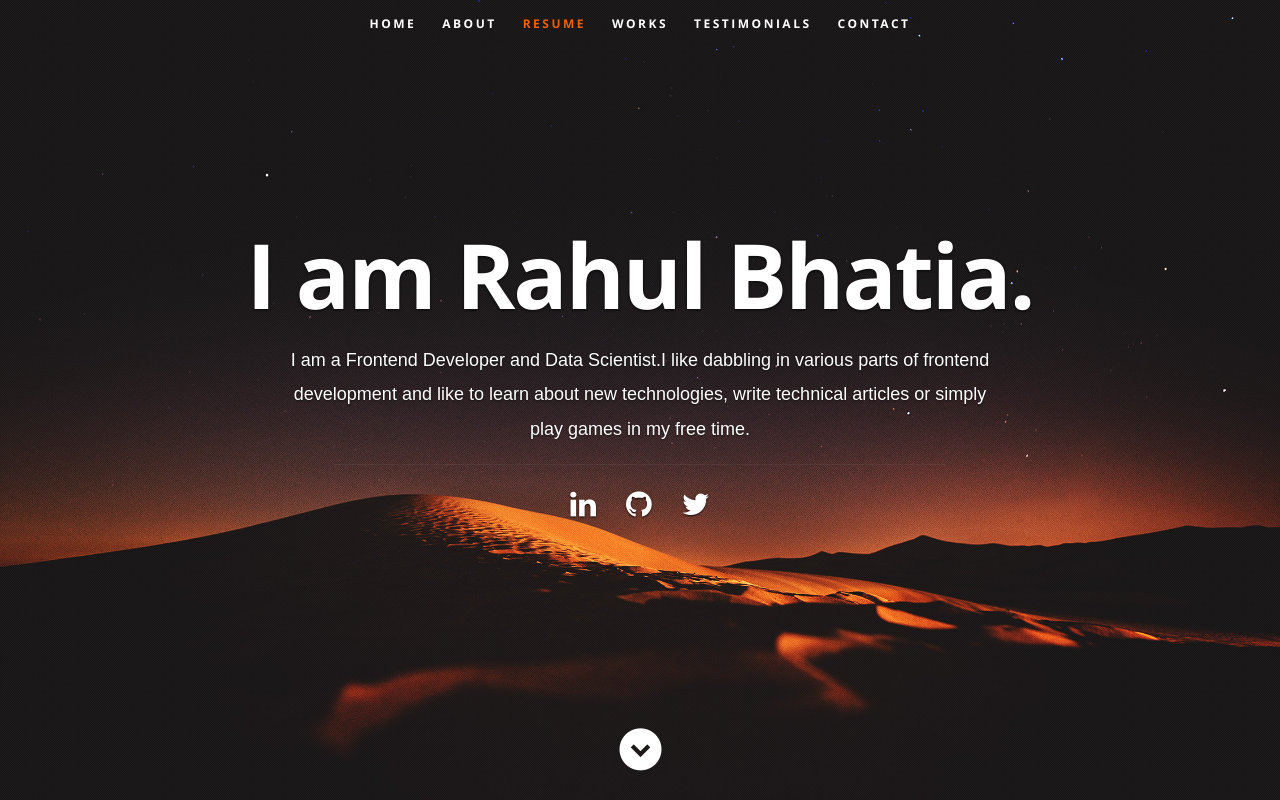
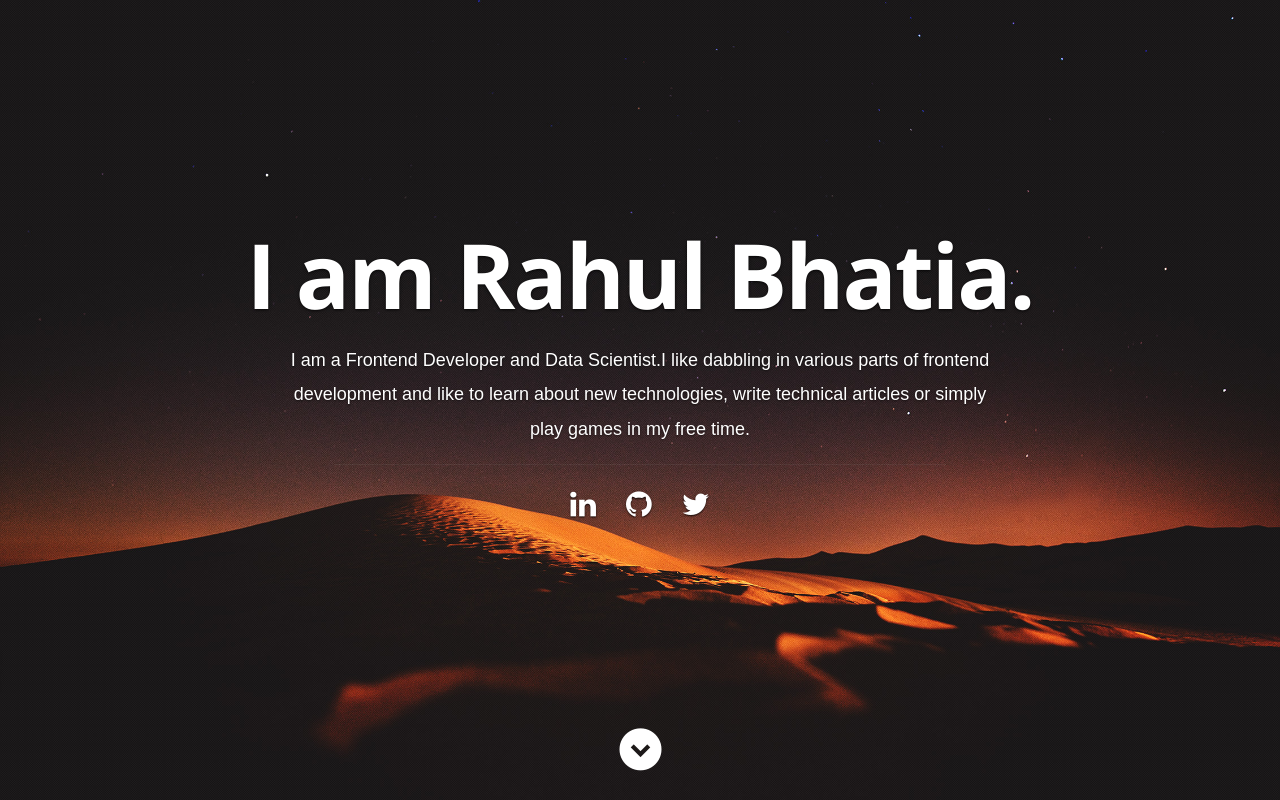
Before and after one commit to itandersson/Portfolio, a React (Create React App) app in the folder React-Portfolio/: page / in a window 1280 px wide. Shown: the top 800 px of the page. Built offline with nearby package versions, Linux system fonts and the light colour scheme.

Commit message:
Remove nav in header

```diff
--- a/React-Portfolio/src/components/Header.js
+++ b/React-Portfolio/src/components/Header.js
@@ -6,19 +6,6 @@ export default class Header extends Component {
       <React.Fragment>
 
       <header id="home">
-         <nav id="nav-wrap">
-            <a className="mobile-btn" href="#nav-wrap" title="Show navigation">Show navigation</a>
-          <a className="mobile-btn" href="#" title="Hide navigation">Hide navigation</a>
-            <ul id="nav" className="nav">
-               <li className="current"><a className="smoothscroll" href="#home">Home</a></li>
-               <li><a className="smoothscroll" href="#about">About</a></li>
-             <li><a className="smoothscroll" href="#resume">Resume</a></li>
-               <li><a className="smoothscroll" href="#portfolio">Works</a></li>
-               <li><a className="smoothscroll" href="#testimonials">Testimonials</a></li>
-               <li><a className="smoothscroll" href="#contact">Contact</a></li>
-            </ul>
-         </nav>
-
          <div className="row banner">
             <div className="banner-text">
                <h1 className="responsive-headline">I am {resumeData.name}.</h1>
```
